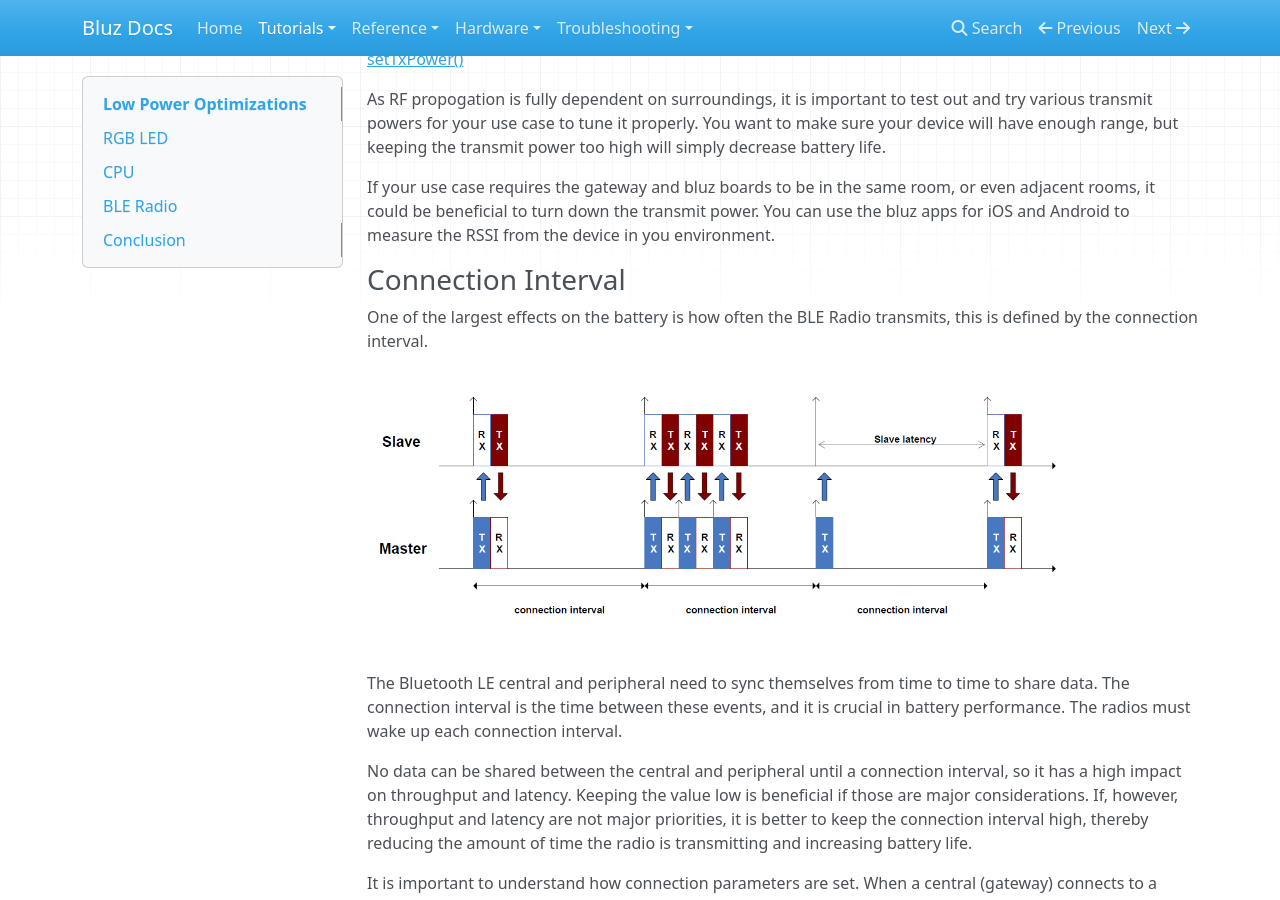
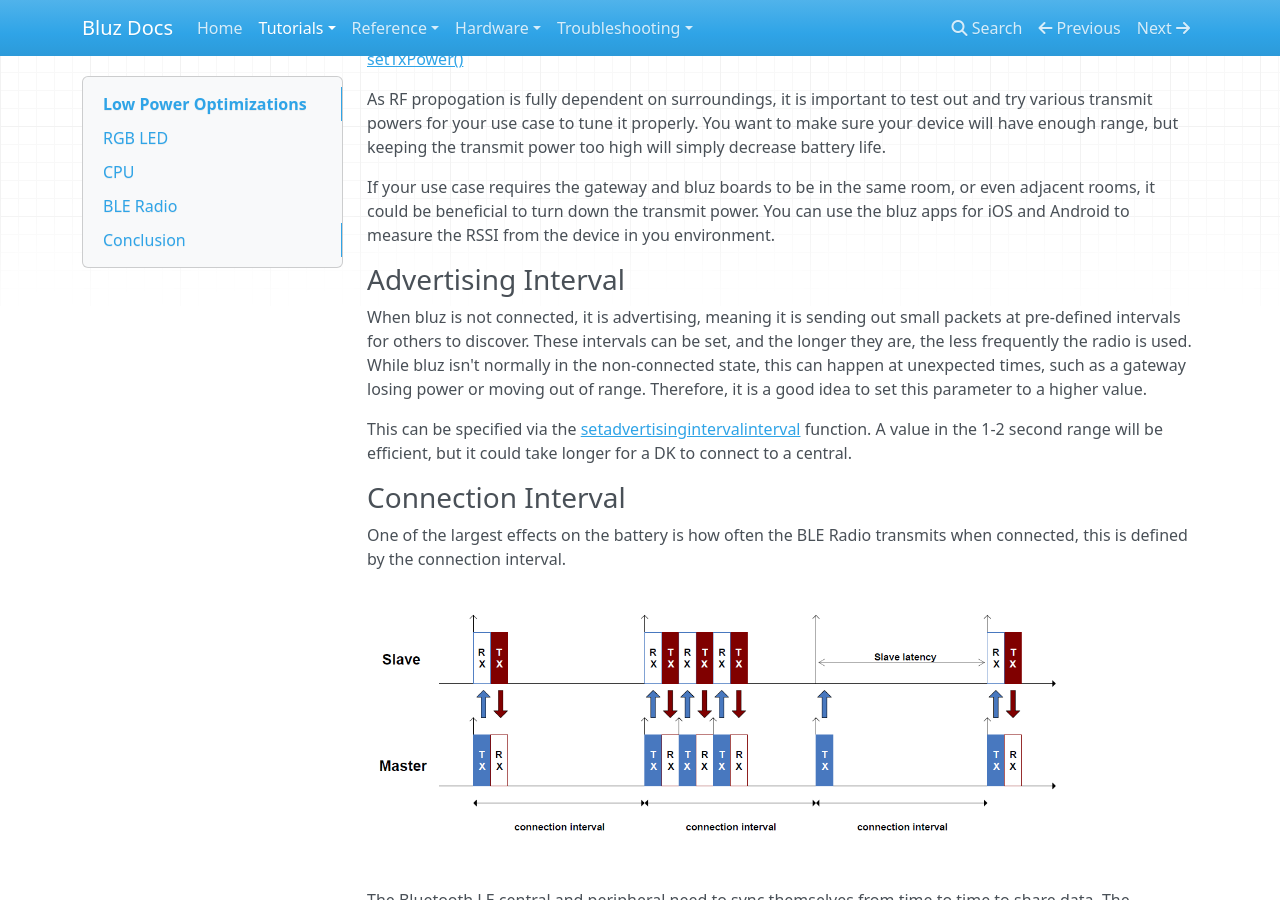
Before and after one commit to bluzDK/bluz-docs, an MkDocs documentation site: the page built from docs/tutorials/low_power.md, in a window 1280 px wide and 900 px high, scrolled down 3117 px. Built offline with MkDocs 1.6.1, drawn with Linux system fonts in a browser that asks for light colours; nearby versions of some CDN libraries; old or Windows-style settings are respelled for this version of MkDocs.

Commit message:
add advertising interval to low power tutorial

```diff
--- a/docs/tutorials/low_power.md
+++ b/docs/tutorials/low_power.md
@@ -155,8 +155,17 @@ properly. You want to make sure your device will have enough range, but keeping
 If your use case requires the gateway and bluz boards to be in the same room, or even adjacent rooms, it could be beneficial to turn down
 the transmit power. You can use the bluz apps for iOS and Android to measure the RSSI from the device in you environment.
 
+###Advertising Interval
+When bluz is not connected, it is advertising, meaning it is sending out small packets at pre-defined intervals for others to discover.
+These intervals can be set, and the longer they are, the less frequently the radio is used. While bluz isn't normally in the non-connected
+state, this can happen at unexpected times, such as a gateway losing power or moving out of range. Therefore, it is a good idea to set this
+parameter to a higher value.
+
+This can be specified via the [setadvertisingintervalinterval](../reference/ble.md#setadvertisingintervalinterval) function. A value in the
+1-2 second range will be efficient, but it could take longer for a DK to connect to a central.
+
 ###Connection Interval
-One of the largest effects on the battery is how often the BLE Radio transmits, this is defined by the connection interval.
+One of the largest effects on the battery is how often the BLE Radio transmits when connected, this is defined by the connection interval.
 
 ![large](/img/connection_interval.png)
 
```
